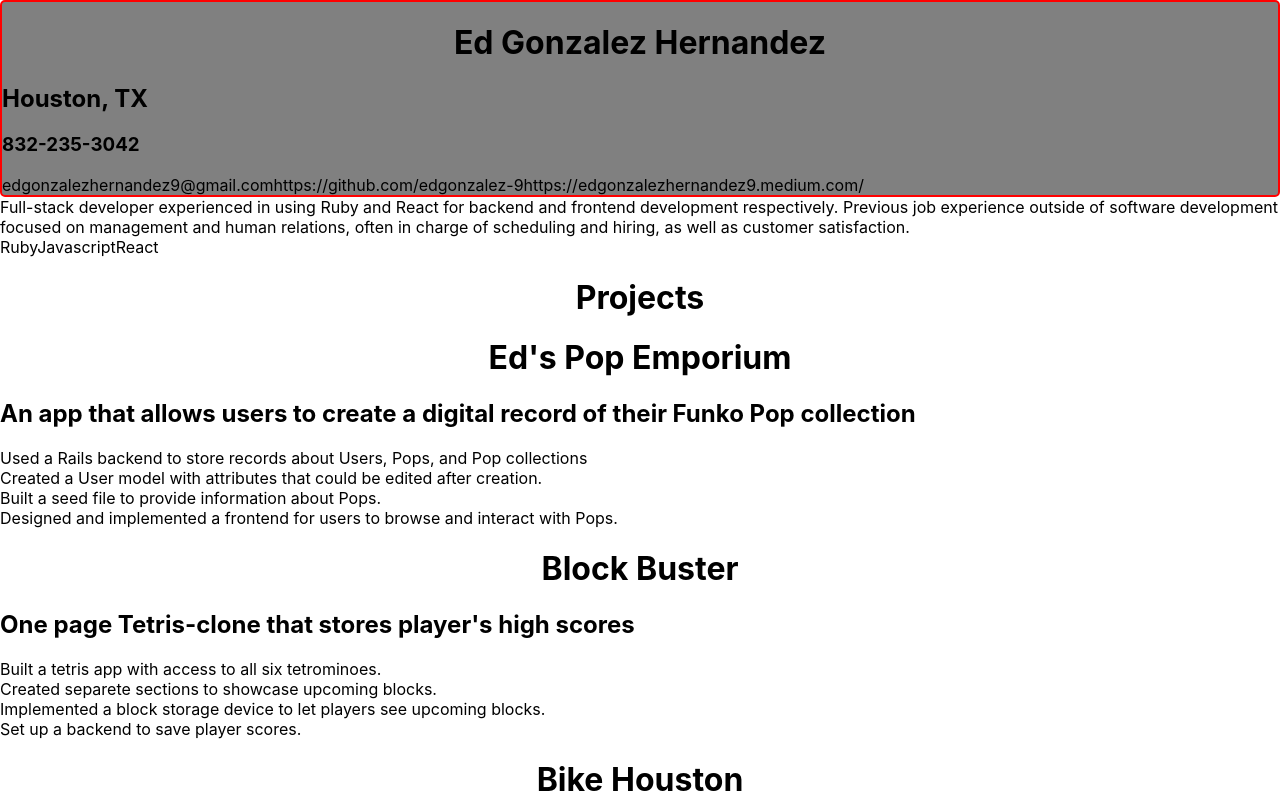
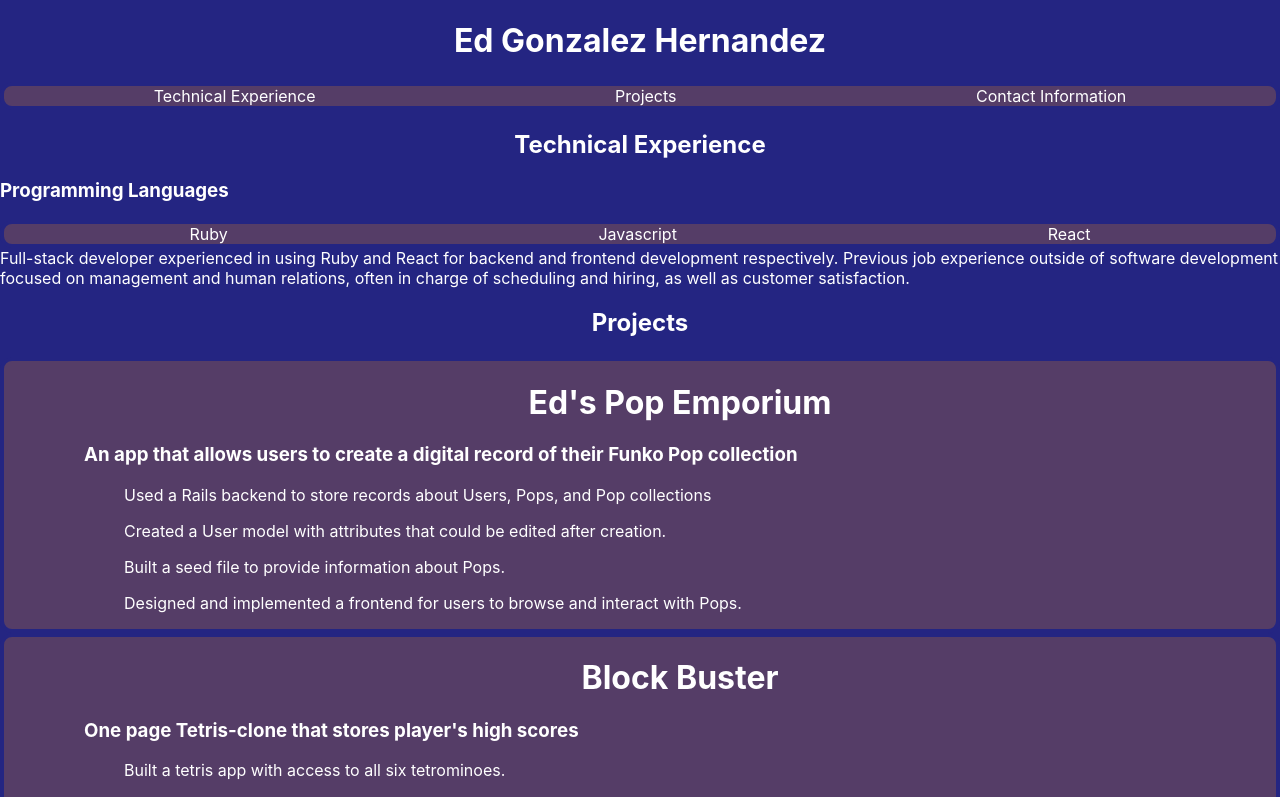
Before and after one commit to edgonzalez-9/Resume_Website, a React (Create React App) app in the folder resume_website/: page / in a window 1280 px wide. Shown: the top 797 px of the page. Built offline with nearby package versions, Linux system fonts and the light colour scheme.

Commit message:
finished making components

```diff
--- a/resume_website/src/App.css
+++ b/resume_website/src/App.css
@@ -1,22 +1,27 @@
 body {
-  background-color: white;
+  background-color: #242582;
+  color: white;
 }
 
 h1 {
   text-align: center;
 }
 
-
-.header {
-  background-color: gray;
-  padding: 25px, 25px, 25px, 25px;
-  border: 2px solid red;
-  border-radius: 5px;
+h2 {
+  text-align: center;
 }
 
-.header div {
-  text-align: center;
-  justify-content: space-between;
-  display: inline-flex;
-  flex-direction: row;
+.container {
+  border: 4px solid #242582;
+  border-radius: 12px;
+  background-color: #553d67;
+  display: flex;
+  justify-content: space-around;
 }
+
+.project {
+  border: 4px solid #242582;
+  border-radius: 12px;
+  background-color: #553d67;
+  padding-left: 80px;
+}
--- a/resume_website/src/App.js
+++ b/resume_website/src/App.js
@@ -1,24 +1,17 @@
 import './App.css';
+import ContactInformation from './Components/ContactInformation';
+import Header from './Components/Header'
+import TechnicalSkills from './Components/TechnicalSkills';
 import Projects from './Containers/Projects';
 import Candidate from './data.js'
 
 function App(){
   return(
     <div>
-    <div className="header">
-      <h1>{Candidate.name}</h1>
-      <h2>{Candidate.location}</h2>
-      <h3>{Candidate.phoneNumber}</h3>
-      <div>
-        {Candidate.socialLinks.map(link => <div>{link}</div>)}
-      </div>
-    </div>
-      <div>{Candidate.description}</div>
-      <div>{Candidate.languages}</div>
-      <div>
-        <h1>Projects</h1>
-        <Projects projects={Candidate.projects}/>
-      </div>
+      <Header candidate={Candidate}/>
+      <TechnicalSkills candidate={Candidate}/>
+      <Projects projects={Candidate.projects}/>
+      <ContactInformation candidate={Candidate}/>
     </div>
   )
 }
--- /dev/null
+++ b/resume_website/src/Components/ContactInformation.js
@@ -0,0 +1,14 @@
+import React from 'react';
+
+function ContactInformation(props){
+    return(
+        <div>
+            <h2>Contact Information</h2>
+            <div className='container'>
+                {props.candidate.socialLinks.map(link => <div>{link}</div>)}
+            </div>
+        </div>
+    )
+}
+
+export default ContactInformation;
--- a/resume_website/src/Components/Display.js
+++ b/resume_website/src/Components/Display.js
@@ -4,10 +4,10 @@ function Display(props){
 
     let project = props.project
     return(
-        <div>
+        <div className='project'>
             <h1>{project.name}</h1>
-            <h2>{project.description}</h2>
-            <div>{project.bulletPoints.map(point => <div>{point}</div>)}</div>
+            <h3>{project.description}</h3>
+            {project.bulletPoints.map(point => <ul>{point}</ul>)}
         </div>
     )
 }
--- /dev/null
+++ b/resume_website/src/Components/Header.js
@@ -0,0 +1,16 @@
+import React from 'react';
+
+function Header(props){
+    return(
+        <div>
+            <h1>{props.candidate.name}</h1>
+            <div className='container'>
+                <div className='item'>Technical Experience</div>
+                <div className='item'>Projects</div>
+                <div className='item'>Contact Information</div>
+            </div>
+        </div>
+    )
+}
+
+export default Header;
--- /dev/null
+++ b/resume_website/src/Components/TechnicalSkills.js
@@ -0,0 +1,16 @@
+import React from 'react';
+
+function TechnicalSkills(props){
+    return(
+        <div className='project-container'>
+            <h2>Technical Experience</h2>
+            <h3>Programming Languages</h3>
+            <div className='container'>
+                {props.candidate.languages.map(language => <div>{language}</div>)}
+            </div>
+            <div>{props.candidate.description}</div>
+        </div>
+    )
+}
+
+export default TechnicalSkills;
--- a/resume_website/src/Containers/Projects.js
+++ b/resume_website/src/Containers/Projects.js
@@ -3,7 +3,12 @@ import Display from '../Components/Display';
 
 function Projects(props){
     return(
-        <div>{props.projects.map(project => <Display project={project}/>)}</div>
+        <div>
+            <h2>Projects</h2>
+            <div className='project-container'>
+                {props.projects.map(project => <Display project={project}/>)}
+            </div>
+        </div>
     )
 }
 
```
Also changed, not shown: 2 other files (tests, documents, lock files or other folders).
